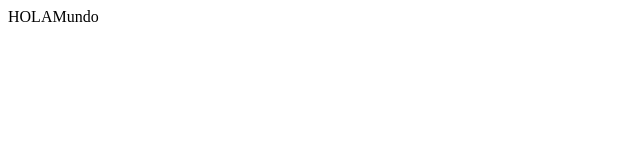
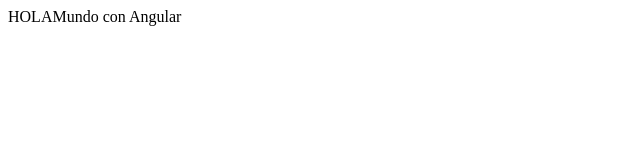
Before and after one commit to bitsmarcoscordero/angularjs, a plain HTML site: page index.html in a window 1280 px wide. Shown: the full height of the page, 0-640 px from the left. Drawn offline with Linux system fonts and the light colour scheme.

Commit message:
modifique el texto hola mundo

```diff
--- a/index.html
+++ b/index.html
@@ -6,6 +6,6 @@
 			<script src="angular.min.js"></script>
 		</head>
 		<body>
-			{{"HOLA" + "Mundo" }}
+			{{"HOLA" + "Mundo con Angular" }}
 		</body>
 	</html>
```
